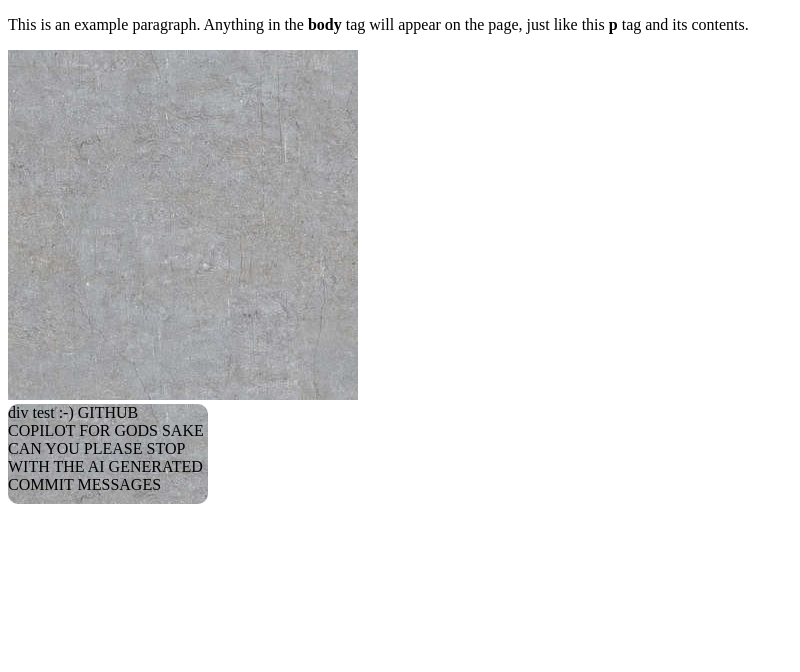
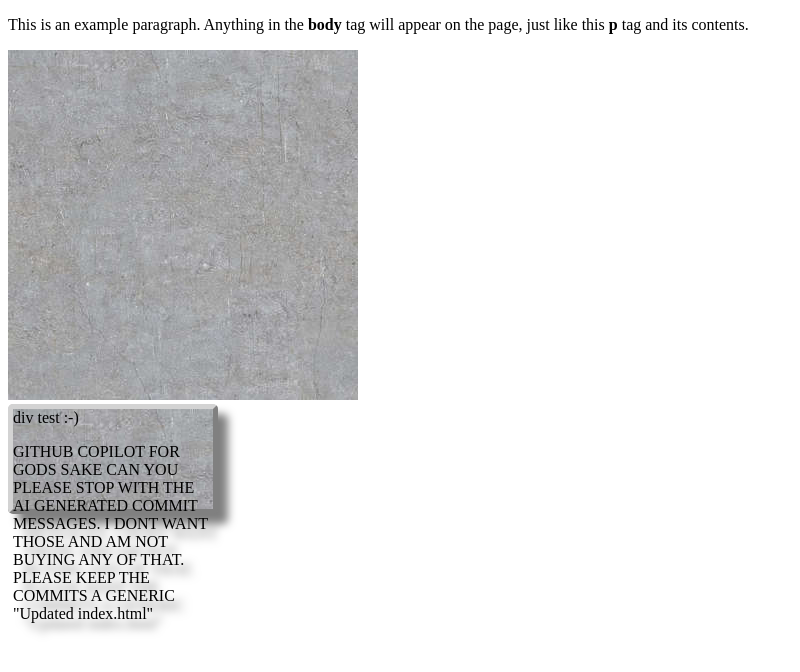
Before and after one commit to GoobertSchnoobert/goobertschnoobert.github.io, a plain HTML site: page index.html in a window 1280 px wide. Shown: the whole page, without its empty margins (0-800 px from the left). Drawn offline with Linux system fonts and the light colour scheme.

Commit message:
Update index.html

```diff
--- a/index.html
+++ b/index.html
@@ -8,7 +8,12 @@
       background-image: url(/files/images/concrete.jpg);
       background-repeat: repeat; corner-shape: bevel;
       corner-shape: bevel;
-      border-radius: 10px;
+      border-radius: 5px;
+      border-top:5px solid lightgrey;
+      border-bottom:5px solid grey;
+      border-left:5px solid lightgrey;
+      border-right:5px solid grey;
+      filter: drop-shadow(10px 10px 4px rgba(0, 0, 0, 0.5));
     }
   </style>
   <body>
@@ -16,8 +21,8 @@
     <p>This is an example paragraph. Anything in the <strong>body</strong> tag will appear on the page, just like this <strong>p</strong> tag and its contents.</p>
     <img src="/files/images/concrete.jpg">
     <div class=concrete style="width: 200px; height: 100px;">
-    div test :-)
-      GITHUB COPILOT FOR GODS SAKE CAN YOU PLEASE STOP WITH THE AI GENERATED COMMIT MESSAGES
+    div test :-) <p></p>
+    GITHUB COPILOT FOR GODS SAKE CAN YOU PLEASE STOP WITH THE AI GENERATED COMMIT MESSAGES. I DONT WANT THOSE AND AM NOT BUYING ANY OF THAT. PLEASE KEEP THE COMMITS A GENERIC "Updated index.html"
     </div>
   </body>
 </html>
```
